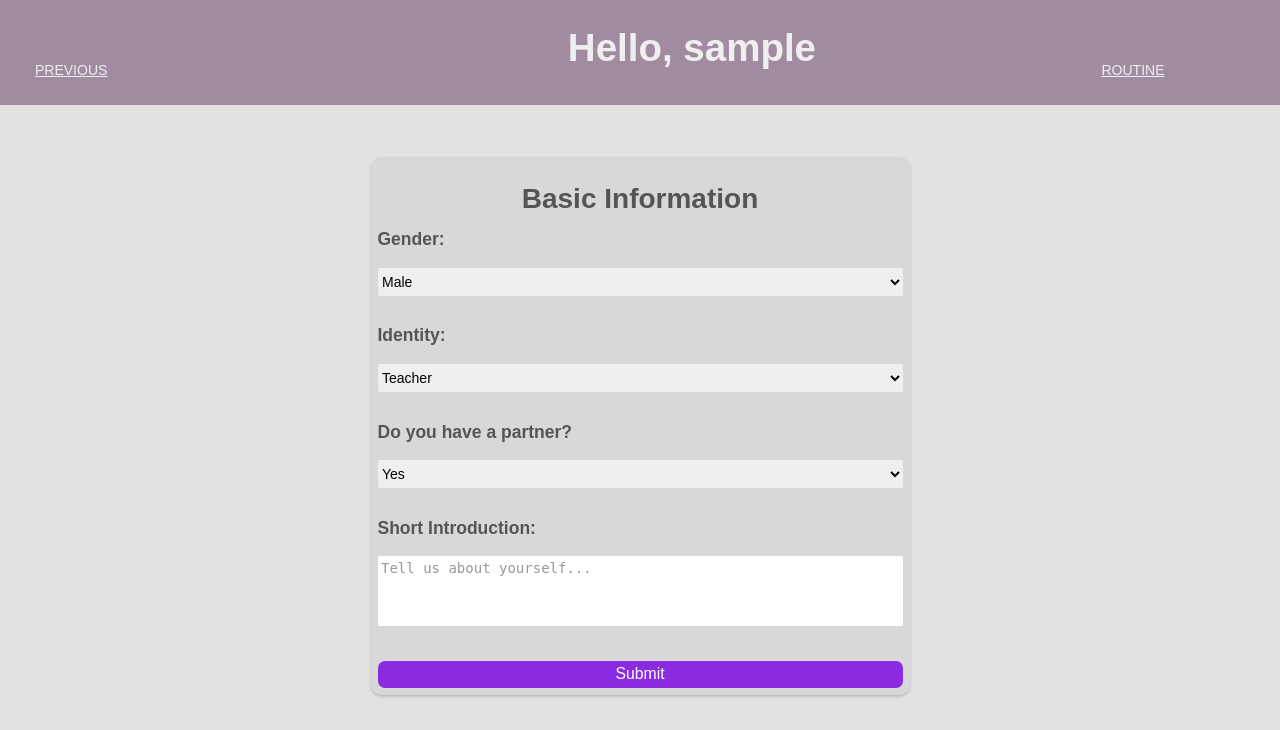
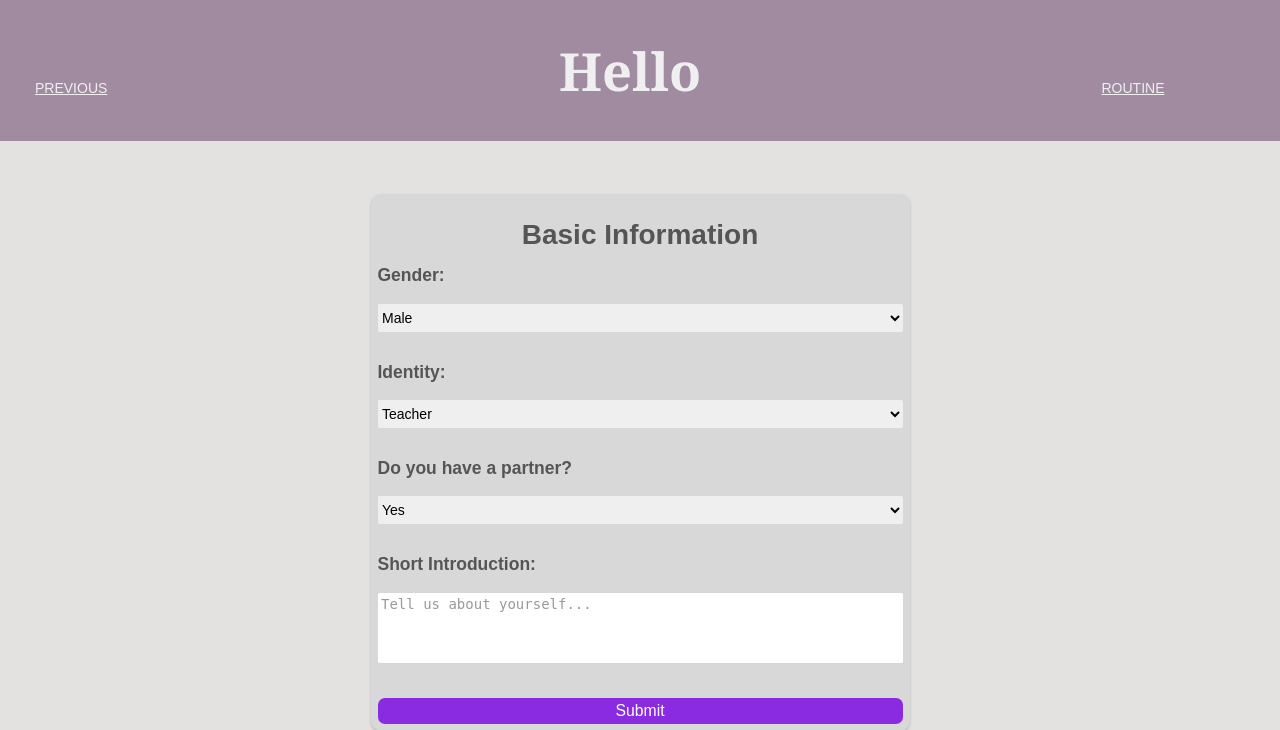
Before and after one commit to Ray-red-byte/Appworks_Personal, a Flask app: template templates/user_information.html in a window 1280 px wide. Shown: the top 730 px of the page. Run offline with Flask 3, Linux system fonts and the light colour scheme; the template is opened without the code that fills it: most values are stand-ins (such as "Sample title", 1, 10 or a date in 2020).

Commit message:
Update font size and margin in routine and user_information templates

```diff
--- a/templates/user_information.html
+++ b/templates/user_information.html
@@ -26,10 +26,11 @@
         }
 
         .header h1 {
-            margin-left: 500px; /* Remove default margin */
+            margin-left: 4%; /* Remove default margin */
             color: #f0eff0;
-            font-size: 110px;
+            font-size: 150px;
             margin-bottom: 100px;
+            font-family:Cambria, Cochin, Georgia, Times, 'Times New Roman', serif;
         }
 
 
@@ -135,7 +136,7 @@
     <div class="user-id" style="display: none;">{{ user_id }}</div>
     <div class="header">
         <a href="/main" class="change-main" >PREVIOUS</a>
-        <h1 class="greeting">Hello, {{ username }}</h1>
+        <h1 class="greeting">Hello</h1>
         <a href="/routine" class="change-routine">ROUTINE</a>
     </div>
 
```
Also changed, not shown: templates/routine.html (+4 -3 lines).
